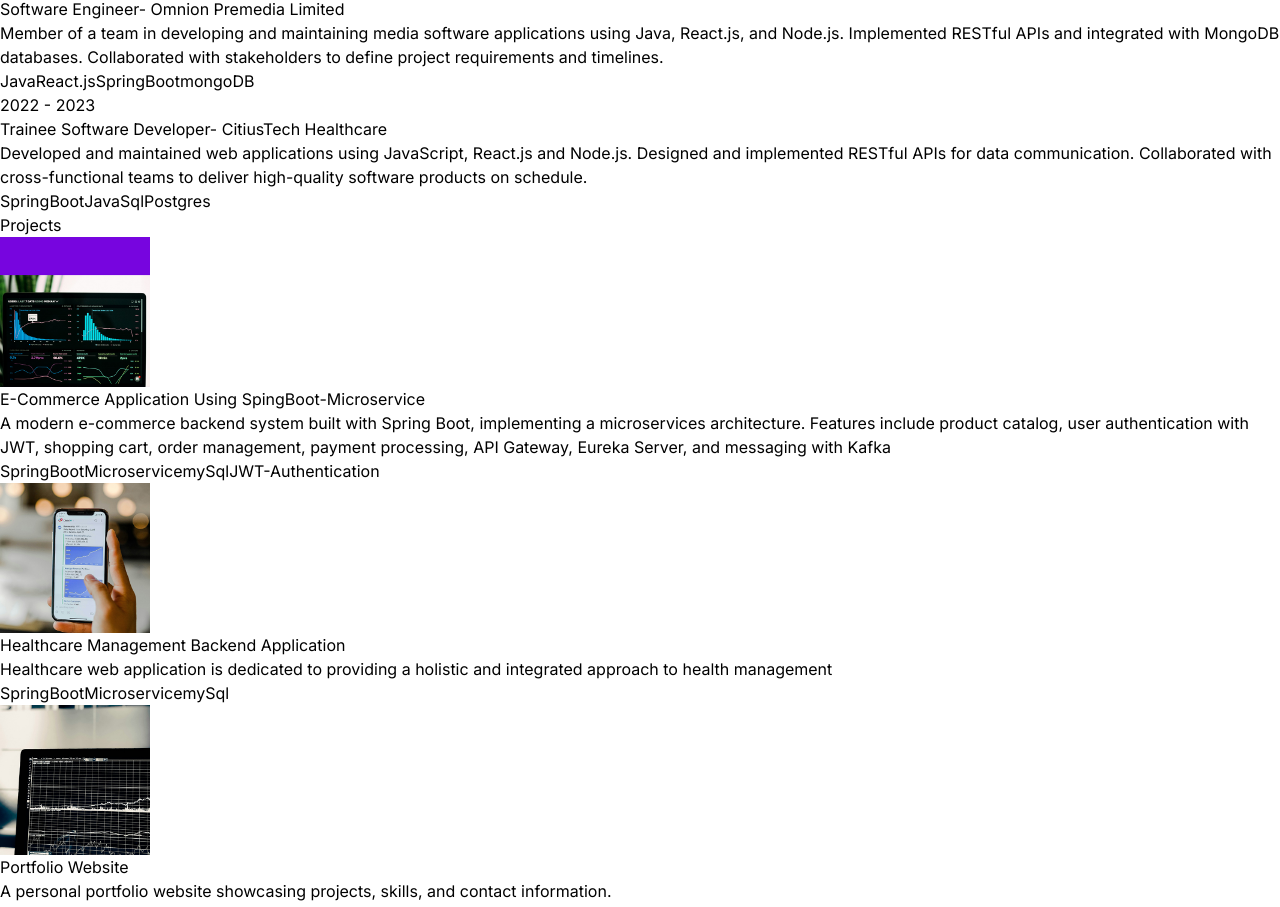
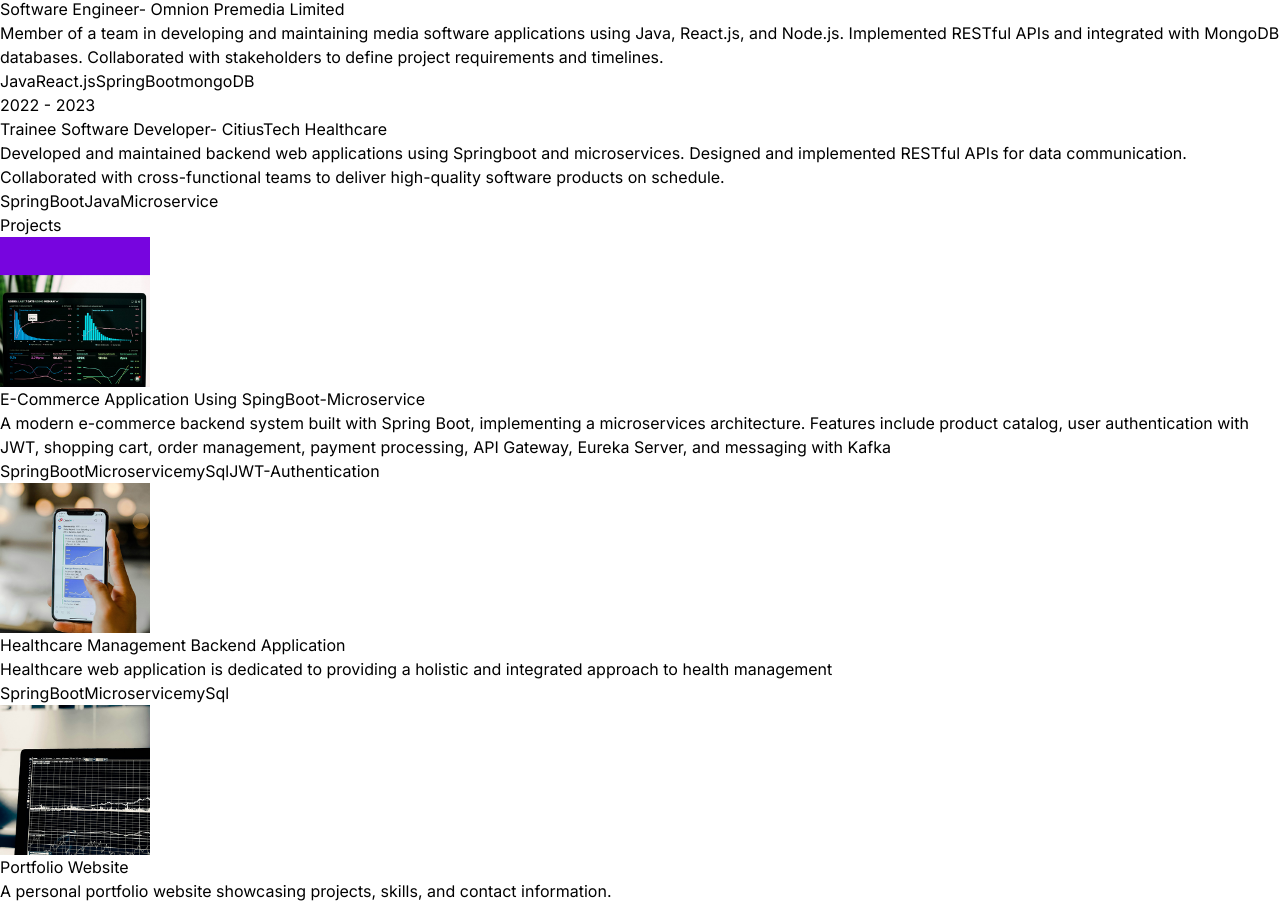
Before and after one commit to thejas01/react-portfolio, a React (Vite) app: page / in a window 1280 px wide. Shown: the part 1557-2464 px from the top of the page. Built offline with nearby package versions, Linux system fonts and the light colour scheme.

Commit message:
fix: made changes

```diff
--- a/src/constants/index.js
+++ b/src/constants/index.js
@@ -20,8 +20,8 @@ export const EXPERIENCES = [
     year: "2022 - 2023",
     role: "Trainee Software Developer",
     company: "CitiusTech Healthcare",
-    description: `Developed and maintained web applications using JavaScript, React.js and Node.js. Designed and implemented RESTful APIs for data communication. Collaborated with cross-functional teams to deliver high-quality software products on schedule.`,
-    technologies: ["SpringBoot", "Java", "Sql", "Postgres"],
+    description: `Developed and maintained  backend web applications using Springboot and microservices. Designed and implemented RESTful APIs for data communication. Collaborated with cross-functional teams to deliver high-quality software products on schedule.`,
+    technologies: ["SpringBoot", "Java", "Microservice"],
   },
 
 ];
```
